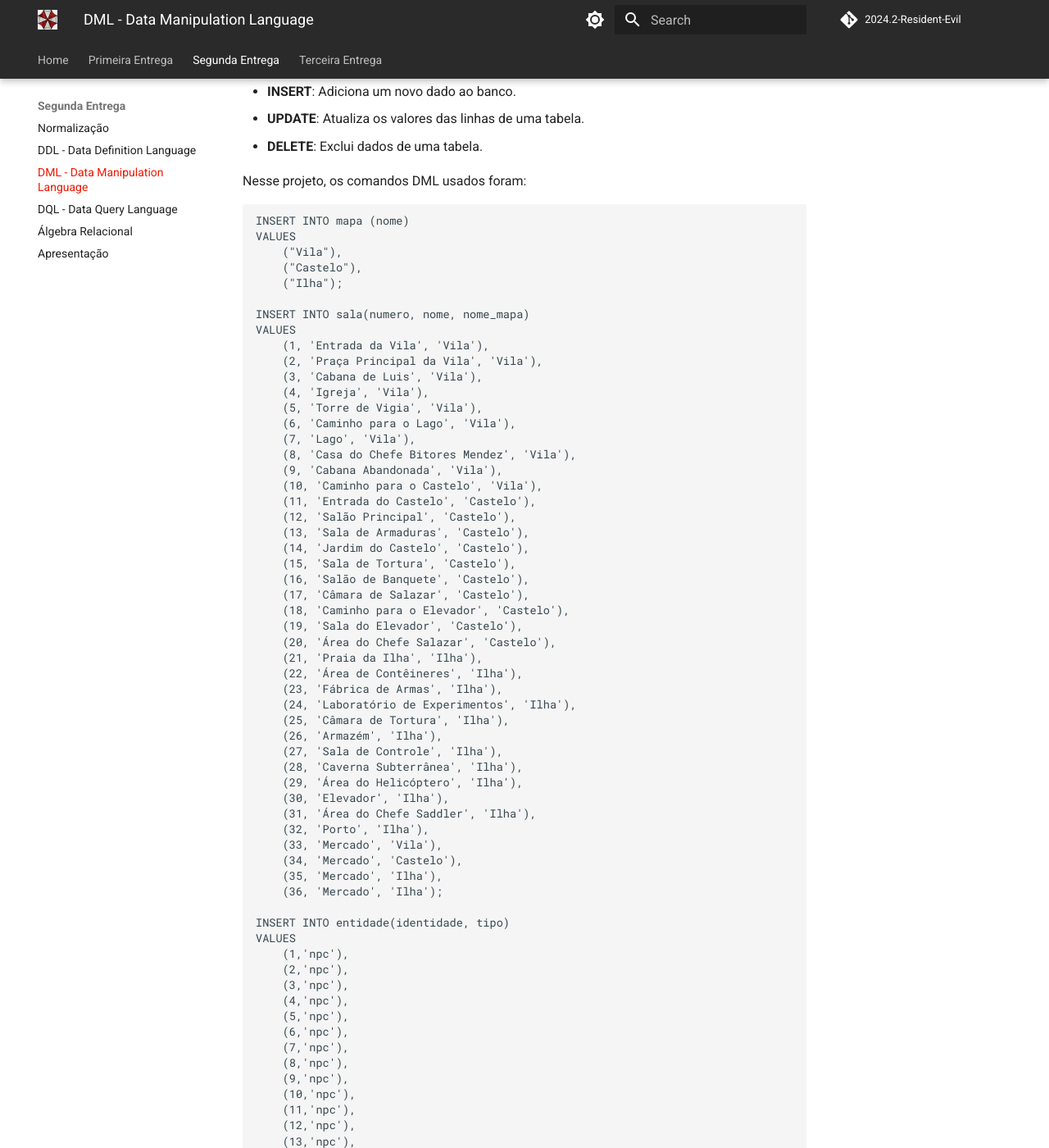
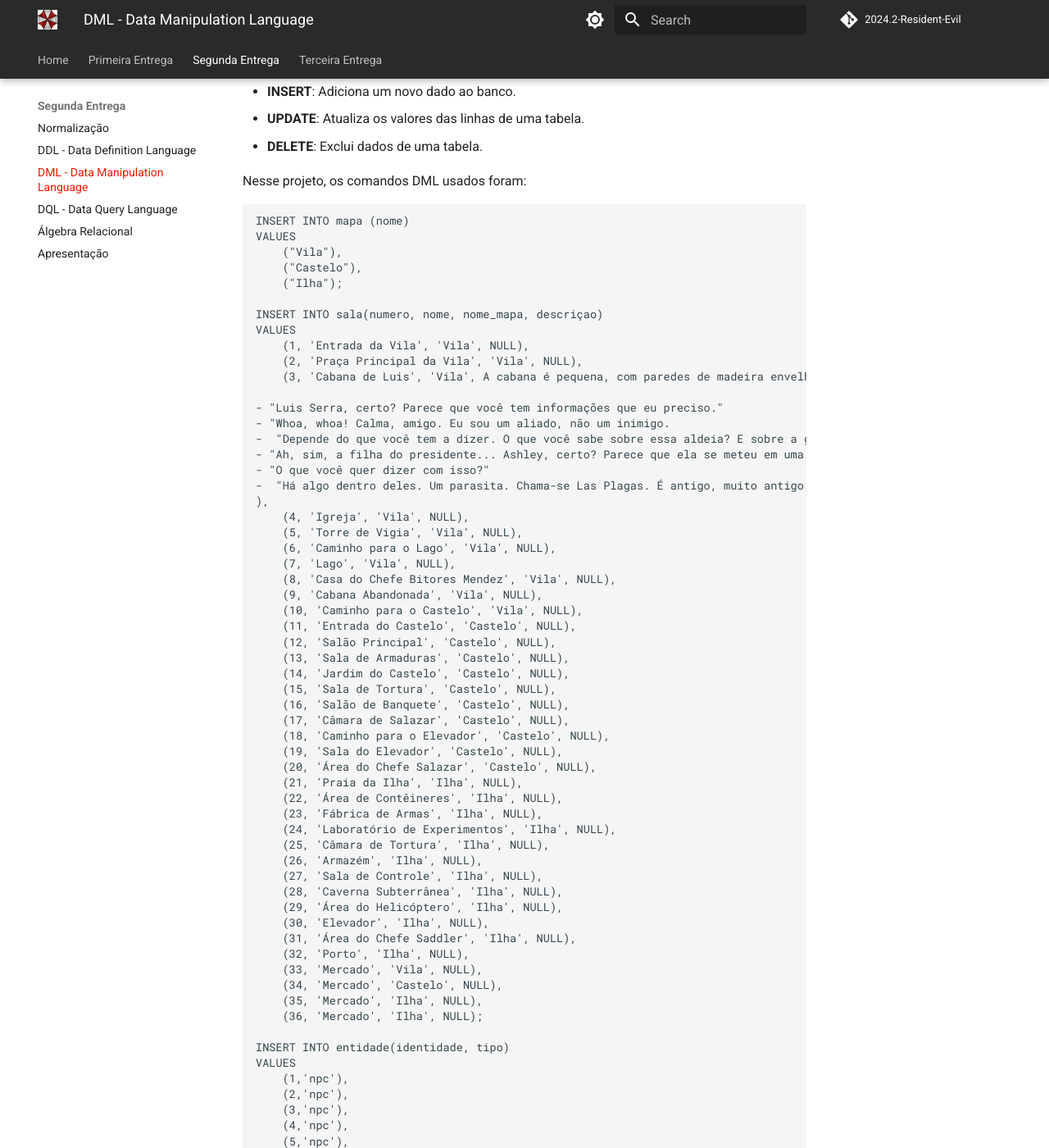
Before and after one commit to SBD1/2024.2-Resident-Evil, an MkDocs documentation site: the page built from docs/entrega2/dml.md, in a window 1280 px wide and 1400 px high, scrolled down 196 px. Shown: the whole window at 82% size. Built offline with MkDocs 1.6.1 and Material for MkDocs 9.7.7, drawn with Linux system fonts in a browser that asks for light colours; comment, search, counter and statistics services are not loaded; some of the changed text lies outside the part shown.

Commit message:
feat: Add descrição em sala

```diff
--- a/docs/entrega2/dml.md
+++ b/docs/entrega2/dml.md
@@ -15,44 +15,52 @@ VALUES
     ("Castelo"),
     ("Ilha");
 
-INSERT INTO sala(numero, nome, nome_mapa)
+INSERT INTO sala(numero, nome, nome_mapa, descriçao)
 VALUES
-    (1, 'Entrada da Vila', 'Vila'),
-    (2, 'Praça Principal da Vila', 'Vila'),
-    (3, 'Cabana de Luis', 'Vila'),
-    (4, 'Igreja', 'Vila'),
-    (5, 'Torre de Vigia', 'Vila'),
-    (6, 'Caminho para o Lago', 'Vila'),
-    (7, 'Lago', 'Vila'),
-    (8, 'Casa do Chefe Bitores Mendez', 'Vila'),
-    (9, 'Cabana Abandonada', 'Vila'),
-    (10, 'Caminho para o Castelo', 'Vila'),
-    (11, 'Entrada do Castelo', 'Castelo'),
-    (12, 'Salão Principal', 'Castelo'),
-    (13, 'Sala de Armaduras', 'Castelo'),
-    (14, 'Jardim do Castelo', 'Castelo'),
-    (15, 'Sala de Tortura', 'Castelo'),
-    (16, 'Salão de Banquete', 'Castelo'),
-    (17, 'Câmara de Salazar', 'Castelo'),
-    (18, 'Caminho para o Elevador', 'Castelo'),
-    (19, 'Sala do Elevador', 'Castelo'),
-    (20, 'Área do Chefe Salazar', 'Castelo'),
-    (21, 'Praia da Ilha', 'Ilha'),
-    (22, 'Área de Contêineres', 'Ilha'),
-    (23, 'Fábrica de Armas', 'Ilha'),
-    (24, 'Laboratório de Experimentos', 'Ilha'),
-    (25, 'Câmara de Tortura', 'Ilha'),
-    (26, 'Armazém', 'Ilha'),
-    (27, 'Sala de Controle', 'Ilha'),
-    (28, 'Caverna Subterrânea', 'Ilha'),
-    (29, 'Área do Helicóptero', 'Ilha'),
-    (30, 'Elevador', 'Ilha'),
-    (31, 'Área do Chefe Saddler', 'Ilha'),
-    (32, 'Porto', 'Ilha'),
-    (33, 'Mercado', 'Vila'),
-    (34, 'Mercado', 'Castelo'),
-    (35, 'Mercado', 'Ilha'),
-    (36, 'Mercado', 'Ilha');
+    (1, 'Entrada da Vila', 'Vila', NULL),
+    (2, 'Praça Principal da Vila', 'Vila', NULL),
+    (3, 'Cabana de Luis', 'Vila', A cabana é pequena, com paredes de madeira envelhecida e um chão de tábuas rangentes.  No fundo da cabana, há uma porta entreaberta que leva a um pequeno porão. De lá, você ouve o som de algo se movendo. Ao entrar no porão, você se depara com um homem sentado em uma cadeira, fumando um cigarro.
+
+- "Luis Serra, certo? Parece que você tem informações que eu preciso."
+- "Whoa, whoa! Calma, amigo. Eu sou um aliado, não um inimigo.
+-  "Depende do que você tem a dizer. O que você sabe sobre essa aldeia? E sobre a garota que foi sequestrada?"
+- "Ah, sim, a filha do presidente... Ashley, certo? Parece que ela se meteu em uma enrascada feia. Sabe, essa aldeia não é o que parece. Os moradores... eles não estão mais no controle de si mesmos."
+- "O que você quer dizer com isso?"
+-  "Há algo dentro deles. Um parasita. Chama-se Las Plagas. É antigo, muito antigo. A seita que controla essa aldeia reviveu essa coisa e está usando-a para transformar as pessoas em... bem, você já viu. Monstros obedientes. Eu tenho os planos da seita. Sei onde eles estão mantendo a garota e como derrotar essas coisas. Você precisa de mim, amigo."
+),
+    (4, 'Igreja', 'Vila', NULL),
+    (5, 'Torre de Vigia', 'Vila', NULL),
+    (6, 'Caminho para o Lago', 'Vila', NULL),
+    (7, 'Lago', 'Vila', NULL),
+    (8, 'Casa do Chefe Bitores Mendez', 'Vila', NULL),
+    (9, 'Cabana Abandonada', 'Vila', NULL),
+    (10, 'Caminho para o Castelo', 'Vila', NULL),
+    (11, 'Entrada do Castelo', 'Castelo', NULL),
+    (12, 'Salão Principal', 'Castelo', NULL),
+    (13, 'Sala de Armaduras', 'Castelo', NULL),
+    (14, 'Jardim do Castelo', 'Castelo', NULL),
+    (15, 'Sala de Tortura', 'Castelo', NULL),
+    (16, 'Salão de Banquete', 'Castelo', NULL),
+    (17, 'Câmara de Salazar', 'Castelo', NULL),
+    (18, 'Caminho para o Elevador', 'Castelo', NULL),
+    (19, 'Sala do Elevador', 'Castelo', NULL),
+    (20, 'Área do Chefe Salazar', 'Castelo', NULL),
+    (21, 'Praia da Ilha', 'Ilha', NULL),
+    (22, 'Área de Contêineres', 'Ilha', NULL),
+    (23, 'Fábrica de Armas', 'Ilha', NULL),
+    (24, 'Laboratório de Experimentos', 'Ilha', NULL),
+    (25, 'Câmara de Tortura', 'Ilha', NULL),
+    (26, 'Armazém', 'Ilha', NULL),
+    (27, 'Sala de Controle', 'Ilha', NULL),
+    (28, 'Caverna Subterrânea', 'Ilha', NULL),
+    (29, 'Área do Helicóptero', 'Ilha', NULL),
+    (30, 'Elevador', 'Ilha', NULL),
+    (31, 'Área do Chefe Saddler', 'Ilha', NULL),
+    (32, 'Porto', 'Ilha', NULL),
+    (33, 'Mercado', 'Vila', NULL),
+    (34, 'Mercado', 'Castelo', NULL),
+    (35, 'Mercado', 'Ilha', NULL),
+    (36, 'Mercado', 'Ilha', NULL);
 
 INSERT INTO entidade(identidade, tipo)
 VALUES
```
Also changed, not shown: docs/entrega2/ddl.md (+2 -1 lines).
